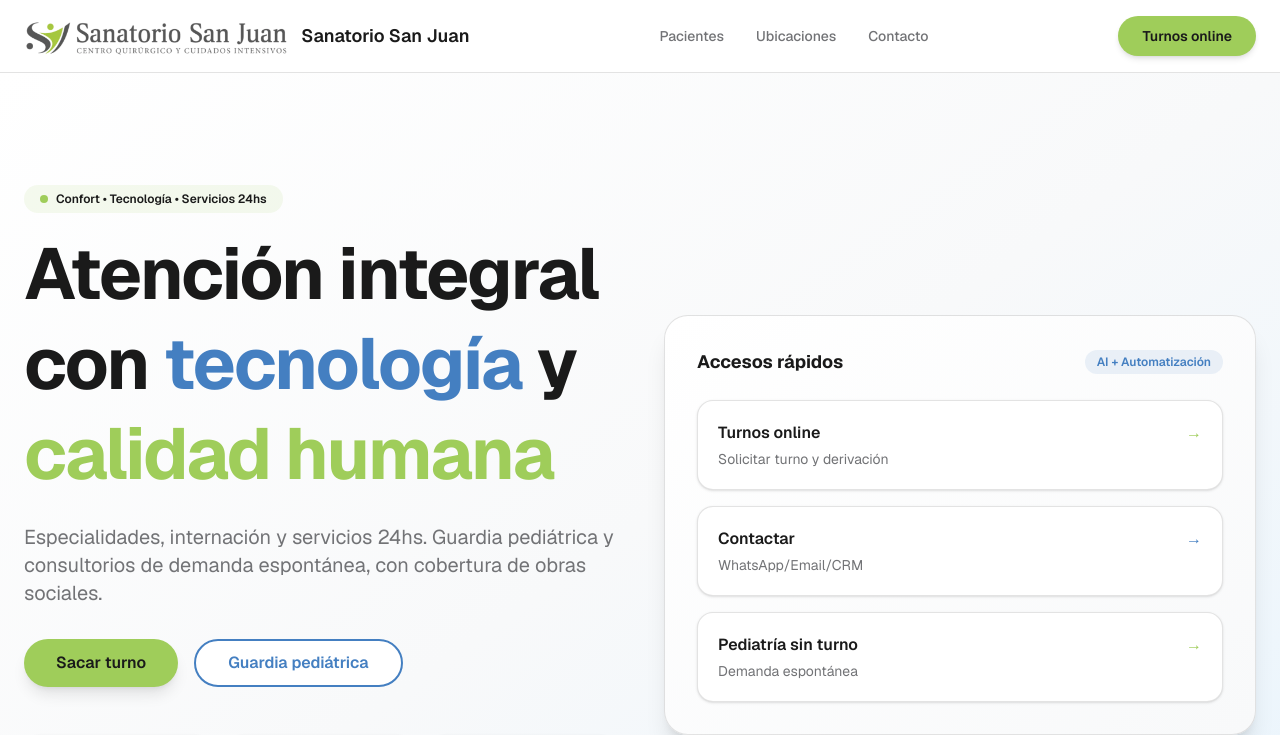
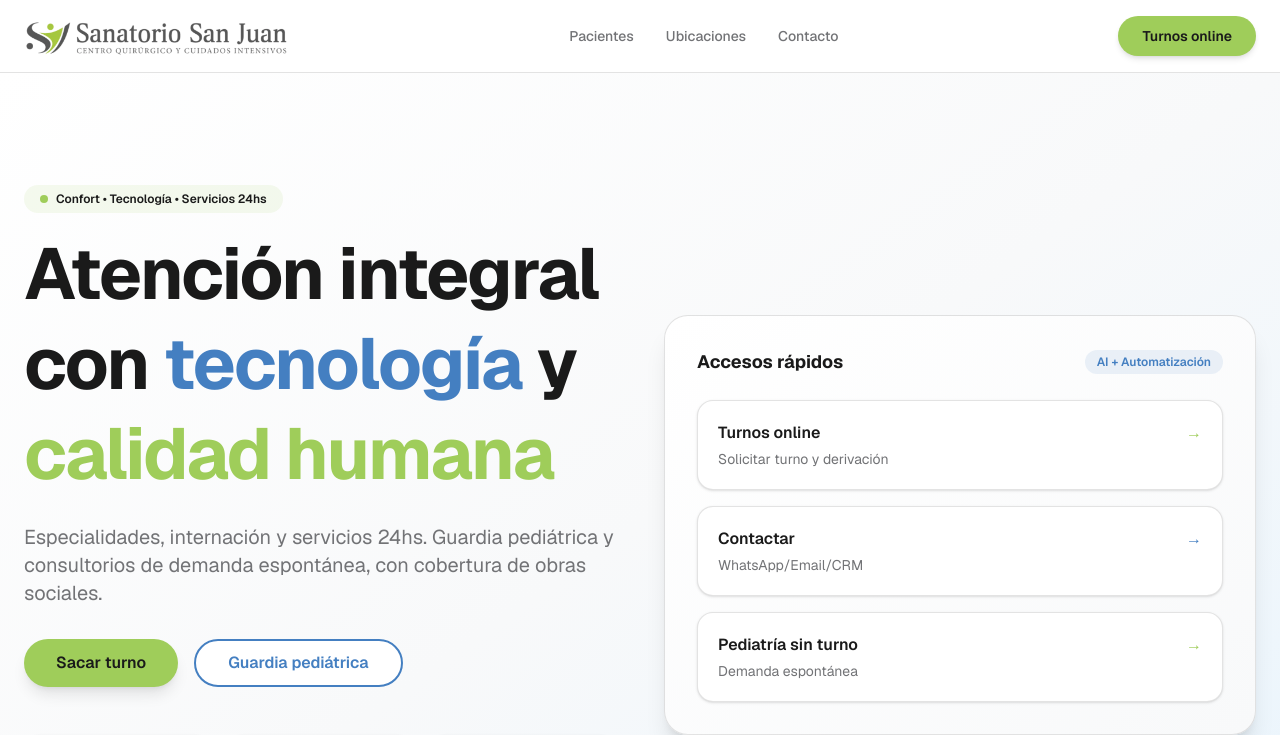
Before and after one commit to webplotcentersj-hash/clinicasj, a Next.js app: page / in a window 1280 px wide. Shown: the top 735 px of the page. Built offline with nearby package versions, Linux system fonts and the light colour scheme.

Commit message:
UI: remove duplicated name next to logo

```diff
--- a/src/app/page.tsx
+++ b/src/app/page.tsx
@@ -12,9 +12,6 @@ export default function Home() {
               alt="Sanatorio San Juan"
               className="h-10 w-auto"
             />
-            <span className="text-lg font-semibold text-[#1a1a1a]">
-              Sanatorio San Juan
-            </span>
           </a>
           <nav className="hidden items-center gap-8 text-sm font-medium md:flex">
             <a className="text-[#727376] transition-colors hover:text-[#447FC1]" href="#pacientes">
@@ -313,9 +310,6 @@ export default function Home() {
                   alt="Sanatorio San Juan"
                   className="h-8 w-auto"
                 />
-                <span className="text-lg font-semibold text-[#1a1a1a]">
-                  Sanatorio San Juan
-                </span>
               </div>
               <p className="text-sm text-[#727376]">
                 Atención integral con tecnología y calidad humana.
```
